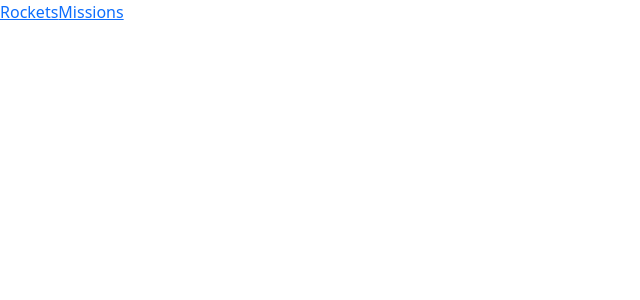
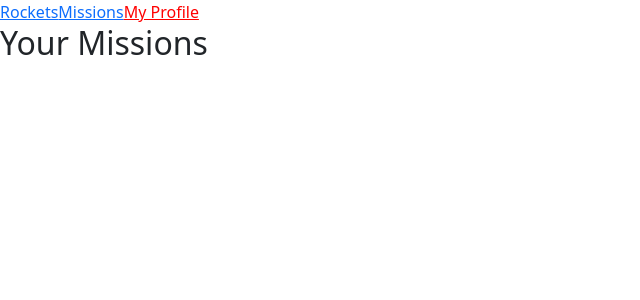
Before and after one commit to SamanAtashi/spaceX, a React (Create React App) app: page /MyProfile in a window 1280 px wide. Before the commit this address had no page. Shown: the top 300 px of the page, without its empty margins (0-640 px from the left). Built offline with nearby package versions, Linux system fonts and the light colour scheme.

Commit message:
Add Missions to my profile

```diff
--- a/src/App.js
+++ b/src/App.js
@@ -2,6 +2,7 @@ import React from 'react';
 import { Routes, Route } from 'react-router-dom';
 import Home from './Components/Home';
 import Missions from './Components/Missions/Missions';
+import MyProfile from './Components/MyProfile/MyProfile';
 import Navbar from './Components/Navbar';
 import Rockets from './Components/Rockets/Rockets';
 
@@ -13,6 +14,7 @@ function App() {
         <Route path="/" element={<Home />} exact />
         <Route path="Missions" element={<Missions />} />
         <Route path="Rockets" element={<Rockets />} />
+        <Route path="MyProfile" element={<MyProfile />} />
       </Routes>
     </div>
   );
--- a/src/Components/Home.js
+++ b/src/Components/Home.js
@@ -2,7 +2,7 @@ import React from 'react';
 
 const Home = () => (
   <div>
-    <p>hi</p>
+    <p>hi this is Home page</p>
   </div>
 );
 
--- /dev/null
+++ b/src/Components/MyProfile/MyProfile.js
@@ -0,0 +1,24 @@
+/* eslint-disable max-len */
+import React from 'react';
+import { ListGroup } from 'react-bootstrap';
+import { useSelector } from 'react-redux';
+
+const MyProfile = () => {
+  const yourmissions = useSelector((state) => state.missions);
+
+  const items = () => {
+    const temp = yourmissions.filter((item) => item.reserved);
+    return temp.map((item) => <ListGroup.Item key={item.mission_id}>{item.mission_name}</ListGroup.Item>);
+  };
+
+  return (
+    <div>
+      <h2>Your Missions</h2>
+      <ListGroup>
+        {items()}
+      </ListGroup>
+    </div>
+  );
+};
+
+export default MyProfile;
--- a/src/Components/Navbar.js
+++ b/src/Components/Navbar.js
@@ -21,6 +21,12 @@ const Navbar = () => {
       >
         Missions
       </NavLink>
+      <NavLink
+        style={({ isActive }) => (isActive ? activeStyle : undefined)}
+        to="/MyProfile"
+      >
+        My Profile
+      </NavLink>
     </nav>
   );
 };
```
